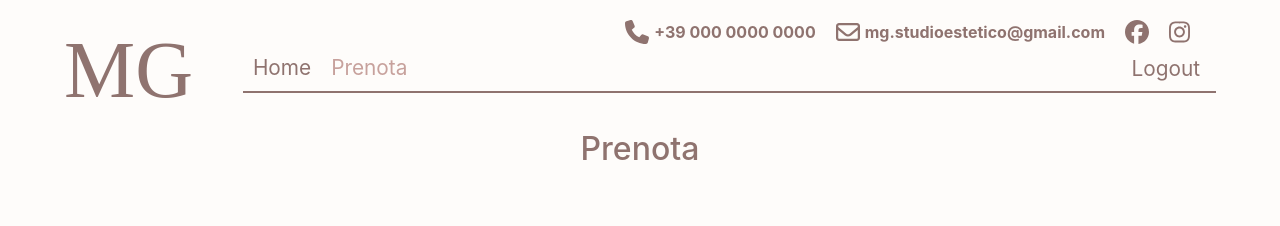
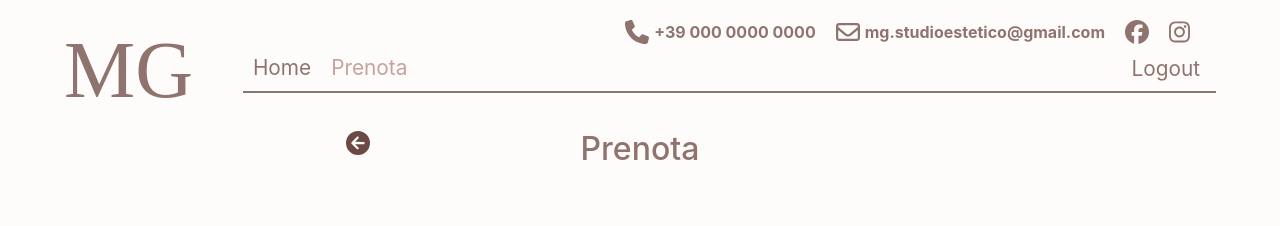
Before and after one commit to EliSacch/mg-web, a React (Create React App) app: page /book in a window 1280 px wide. Shown: the top 226 px of the page. Built offline with nearby package versions, Linux system fonts and the light colour scheme; no server answers; sample sign-in values are in the browser's storage; a web font is replaced by a local one.

Commit message:
Add go back button to all forms

```diff
--- /dev/null
+++ b/src/components/GoBackButton.js
@@ -0,0 +1,23 @@
+// hooks
+import { useNavigate } from "react-router-dom"
+// components
+import { faArrowCircleLeft } from "@fortawesome/free-solid-svg-icons";
+import { FontAwesomeIcon } from "@fortawesome/react-fontawesome";
+// styles
+import styles from './styles/GoBackButton.module.css'
+
+export default function GoBackButton() {
+
+    const navigate = useNavigate();
+
+    const goBack = e => {
+        e.preventDefault()
+        navigate(-1)
+    }
+
+    return (
+    <button type="button" onClick={goBack} className={styles.GoBackBtn}>
+        <FontAwesomeIcon icon={faArrowCircleLeft} size='xl' />
+    </button>
+)
+}
--- a/src/components/form/Form.module.css
+++ b/src/components/form/Form.module.css
@@ -5,6 +5,10 @@
 
 .Label {
     text-align: left;
+}
+
+textarea {
+    background-color: transparent;
 }
 
 input,
--- /dev/null
+++ b/src/components/styles/GoBackButton.module.css
@@ -0,0 +1,16 @@
+.GoBackBtn {
+    border: none;
+    background-color: transparent;
+    color: var(--primary500);
+    position: absolute;
+    left: 0;
+}
+
+.GoBackBtn:hover,
+.GoBackBtn:focus {
+    color: var(--primary400);
+}
+
+.GoBackBtn:focus {
+    outline: var(--primary300) auto 1px;
+}
--- a/src/pages/Book.js
+++ b/src/pages/Book.js
@@ -7,6 +7,7 @@ import { useAuthContext } from '../hooks/useAuthContext';
 // components
 import SelectTreatment from '../components/form/SelectTreatment';
 import SelectDatetime from '../components/form/SelectDatetime';
+import GoBackButton from '../components/GoBackButton';
 // style
 import formStyles from './styles/Forms.module.css';
 import btnStyles from './styles/Buttons.module.css';
@@ -112,6 +113,7 @@ export default function Book() {
     return (
         <main>
             <section className={formStyles.FormContainer}>
+                <GoBackButton />
                 <h2>Prenota</h2>
                 {isPending && <p>Loading...</p>}
                 {
--- a/src/pages/RoomForm.js
+++ b/src/pages/RoomForm.js
@@ -8,6 +8,7 @@ import { useAuthContext } from "../hooks/useAuthContext";
 import Input from "../components/form/Input";
 import TextArea from "../components/form/TextArea";
 import Checkbox from "../components/form/Checkbox";
+import GoBackButton from "../components/GoBackButton";
 // style
 import formStyles from './styles/Forms.module.css';
 import btnStyles from './styles/Buttons.module.css';
@@ -156,6 +157,7 @@ const RoomForm = ({ is_new }) => {
 
       {!isPending && (
         <section className={formStyles.FormContainer}>
+          <GoBackButton />
           <h2>{is_new ? "Aggiungi Stanza" : "Modifica Stanza"}</h2>
 
           {fetchError != null ? (
--- a/src/pages/ScheduleForm.js
+++ b/src/pages/ScheduleForm.js
@@ -10,6 +10,7 @@ import ScheduleWeek from "../components/ScheduleWeek";
 // style
 import formStyles from './styles/Forms.module.css';
 import btnStyles from './styles/Buttons.module.css';
+import GoBackButton from "../components/GoBackButton";
 
 
 const ScheduleForm = ({ is_new }) => {
@@ -162,6 +163,7 @@ const ScheduleForm = ({ is_new }) => {
 
       {!isPending && (
         <section className={formStyles.FormContainer}>
+          <GoBackButton />
           <h2>{is_new ? "Aggiungi Calendario" : "Modifica Calendario"}</h2>
 
           {fetchError != null ? (
--- a/src/pages/TreatmentForm.js
+++ b/src/pages/TreatmentForm.js
@@ -9,6 +9,7 @@ import Input from "../components/form/Input";
 import TextArea from "../components/form/TextArea";
 import Checkbox from "../components/form/Checkbox";
 import SelectRoom from "../components/form/SelectRoom";
+import GoBackButton from "../components/GoBackButton";
 // style
 import formStyles from './styles/Forms.module.css';
 import btnStyles from './styles/Buttons.module.css';
@@ -200,6 +201,7 @@ const TreatmentForm = ({ is_new }) => {
 
       {!isPending && (
         <section className={formStyles.FormContainer}>
+          <GoBackButton />
           <h2>{is_new ? "Aggiungi Trattamento" : "Modifica Trattamento"}</h2>
 
           {fetchError != null ? (
--- a/src/pages/styles/Forms.module.css
+++ b/src/pages/styles/Forms.module.css
@@ -1,14 +1,15 @@
 .FormContainer {
     text-align: center;
+    margin: 0 auto;
+    width: 96%;
+    max-width: 600px;
+    position: relative;
 }
 
 .Form {
     display: flex;
     flex-direction: column;
     gap: 10px;
-    margin: 0 auto;
-    width: 96%;
-    max-width: 600px;
     margin-bottom: 100px;
 }
 
```
